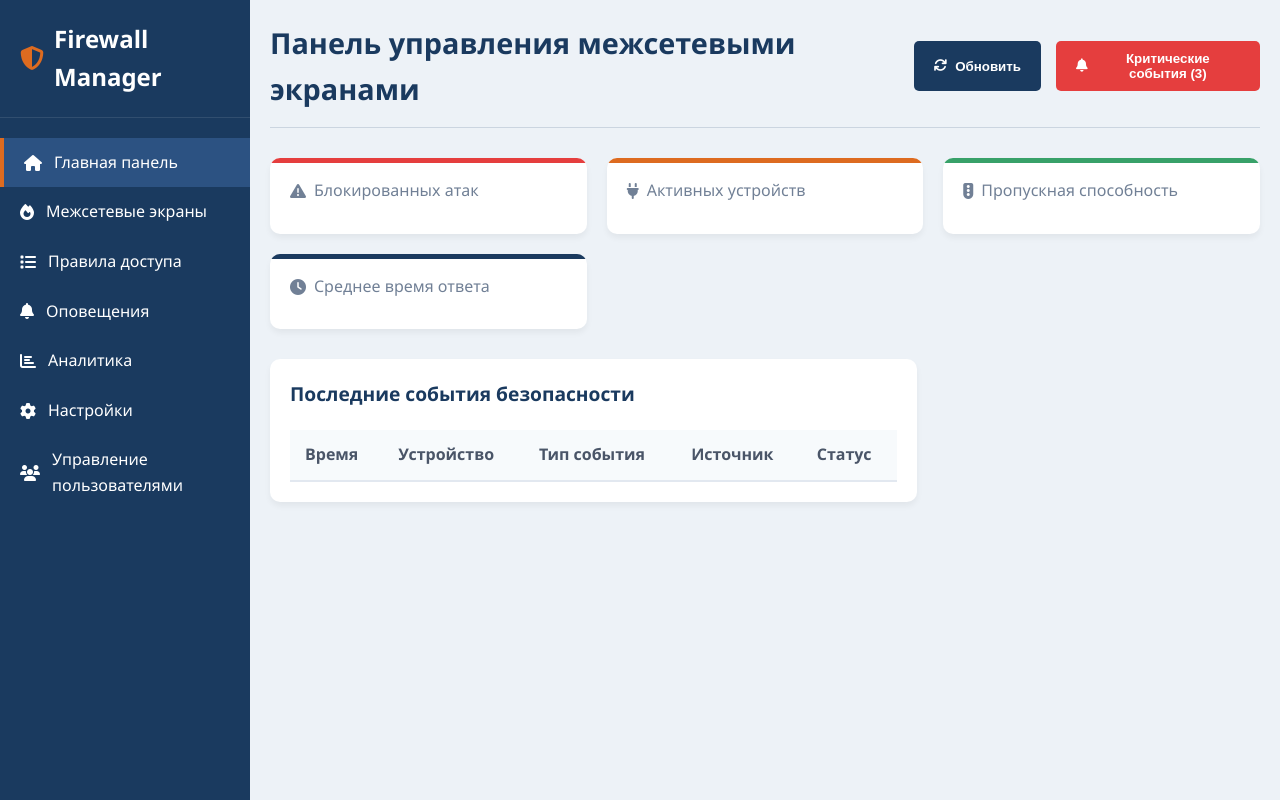
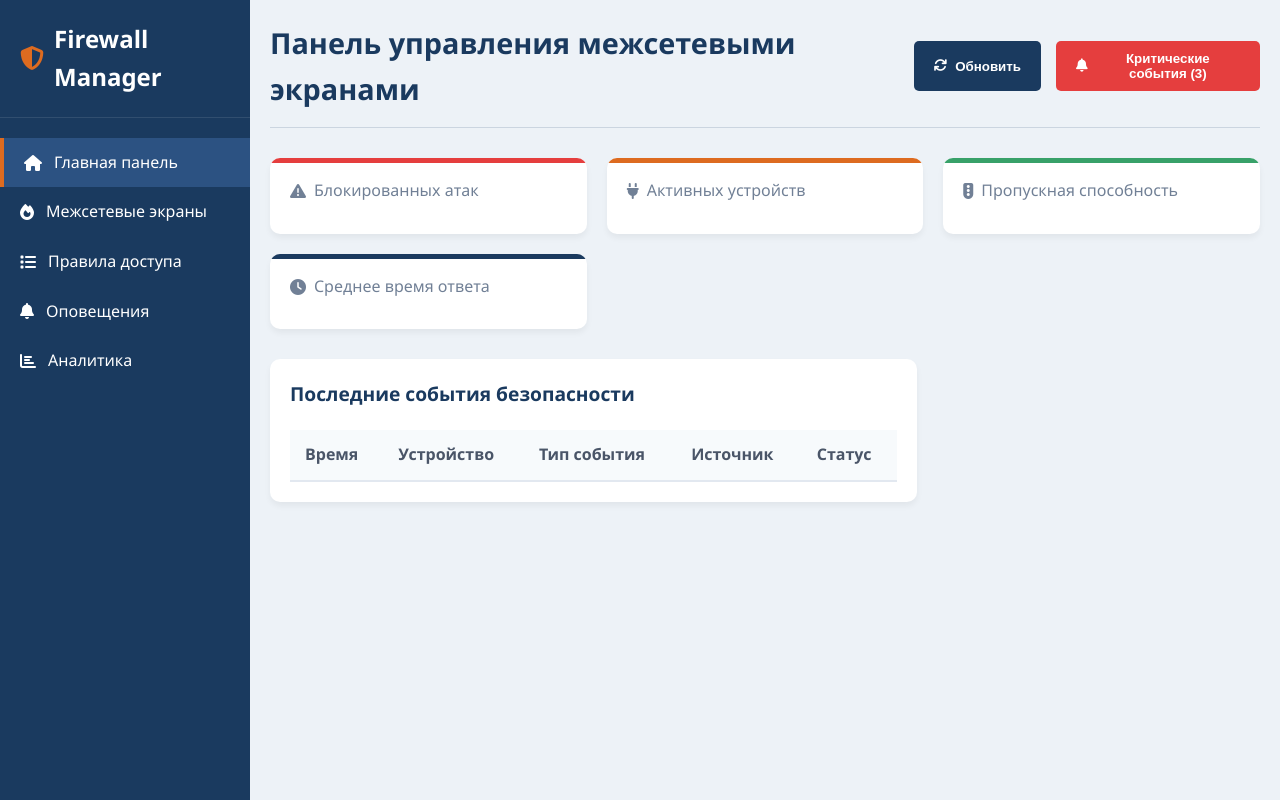
Before and after one commit to VladislavArtemovichh/Firewall-Management-Platform, a FastAPI app: page /dashboard in a window 1280 px wide. Run offline with FastAPI, Linux system fonts and the light colour scheme; lists and menus that the app fills with data are empty.

Commit message:
убрал возможность просматривать вкладку "Управление пользователями" для всех, кроме админа

```diff
--- a/templates/dashboard.html
+++ b/templates/dashboard.html
@@ -4,6 +4,7 @@
     <meta charset="UTF-8">
     <meta name="viewport" content="width=device-width, initial-scale=1.0">
     <title>Firewall Management Dashboard</title>
+    <link rel="icon" type="image/png" href="/static/favicon.png">
     <script src="https://cdn.jsdelivr.net/npm/chart.js"></script>
     <link rel="stylesheet" href="https://cdnjs.cloudflare.com/ajax/libs/font-awesome/6.4.0/css/all.min.css">
     <style>
@@ -338,11 +339,8 @@
             <div class="nav-item">
                 <i class="fas fa-chart-bar"></i> Аналитика
             </div>
-            <div class="nav-item">
-                <i class="fas fa-cog"></i> Настройки
-            </div>
-            <div class="nav-item" onclick="window.location.href='/nastroyki'">
-                <i class="fas fa-users"></i> Управление пользователями
+            <div class="nav-item admin-only" id="admin-settings" style="display: none;" onclick="window.location.href='/nastroyki'">
+                <i class="fas fa-cog" style="margin-right: 8px;"></i> Управление пользователями
             </div>
         </div>
 
@@ -420,7 +418,15 @@
     </div>
 
     <script>
-        // Скрипты удалены, только таблица событий безопасности
+        // Получаем роль пользователя из шаблона (Jinja2)
+        const userRole = "{{ user_role }}";
+        document.addEventListener('DOMContentLoaded', function() {
+            if (userRole === 'firewall-admin') {
+                document.getElementById('admin-settings').style.display = 'block';
+            } else {
+                document.getElementById('admin-settings').style.display = 'none';
+            }
+        });
     </script>
 </body>
 </html>
```
